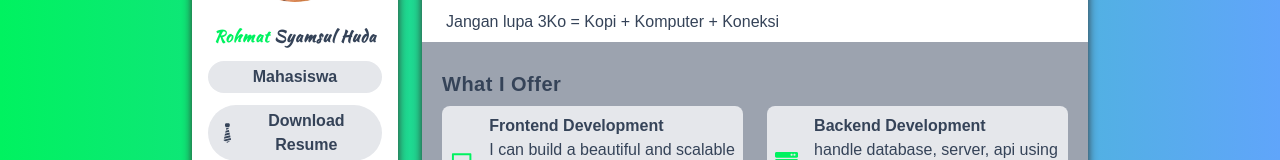
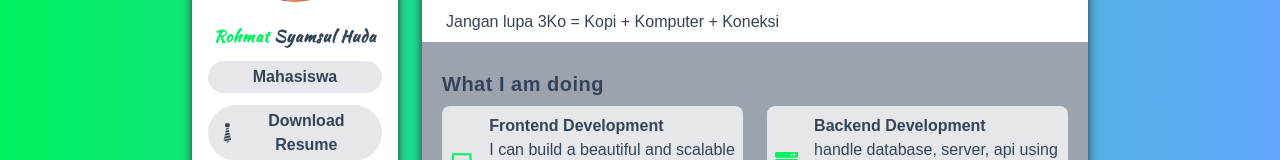
Before and after one commit to rohmatsyam/portofolioku, a Next.js app: page / in a window 1280 px wide. Shown: the part 158-318 px from the top of the page. Built offline with nearby package versions, Linux system fonts and the light colour scheme.

Commit message:
"pindah animations ke components"

```diff
--- a/components/Navbar.tsx
+++ b/components/Navbar.tsx
@@ -26,7 +26,7 @@ const Navbar = () => {
         if(pathname==='/')setActiveItem('About')
         if(pathname==='/projects')setActiveItem('Projects')
         if(pathname==='/resume')setActiveItem('Resume')
-    }, [])
+    }, [pathname])
 
     return (
         <div className="flex justify-between px-5 py-3 my-3">
--- a/components/ProjectCard.tsx
+++ b/components/ProjectCard.tsx
@@ -3,7 +3,7 @@ import Image from "next/image";
 import { FunctionComponent, useState } from "react"
 import { AiFillGithub, AiFillProject } from "react-icons/ai"
 import { MdClose } from "react-icons/md"
-import { fadeInUp, stagger } from "../pages/animations";
+import { fadeInUp, stagger } from "./animations";
 import { IProject } from "../types"
 
 const ProjectCard:FunctionComponent<{project:IProject;showDetail:null|number;setShowDetail:(id:null|number)=>void;}> =
--- a/pages/api/services.ts
+++ /dev/null
@@ -1,7 +0,0 @@
-import { NextApiRequest, NextApiResponse } from "next";
-import { services } from "../../data";
-
-export default (req:NextApiRequest,res:NextApiResponse) => {
-    console.log(services)
-    res.status(200).json({services})
-}
--- a/pages/index.tsx
+++ b/pages/index.tsx
@@ -1,7 +1,7 @@
 import ServiceCard from '../components/ServiceCard'
 import {services} from '../data'
 import { motion } from 'framer-motion'
-import { fadeInUp, routeAnimation, stagger } from './animations'
+import { fadeInUp, routeAnimation, stagger } from '../components/animations'
 
 const index = () => {
   return (
@@ -12,7 +12,7 @@ const index = () => {
       <p className="my-1">Berusaha menjadi versatilis pada bidangnya.</p>
       <p className="my-1">Jangan lupa 3Ko = Kopi + Komputer + Koneksi</p>
       <div className="flex-grow p-5 mt-1 bg-gray-400 dark:bg-dark-100" style={{marginLeft:"-1.5rem",marginRight:"-1.5rem"}}>
-        <h4 className="my-2 text-xl font-bold tracking-wide">What I Offer</h4>
+        <h4 className="my-2 text-xl font-bold tracking-wide">What I am doing</h4>
         <motion.div className="grid gap-6 mt-2 lg:grid-cols-2" variants={stagger} initial="initial" animate="animate">
           {services.map((service,index)=>(
               <motion.div variants={fadeInUp} className="bg-gray-200 rounded-lg lg:col-span-1 dark:bg-dark-200" key={index}>
--- a/pages/projects.tsx
+++ b/pages/projects.tsx
@@ -4,7 +4,7 @@ import ProjectCard from "../components/ProjectCard"
 import ProjectNavbar from "../components/ProjectNavbar"
 import { projects as projectsData } from "../data"
 import { Category } from "../types"
-import { fadeInUp, routeAnimation, stagger } from "./animations"
+import { fadeInUp, routeAnimation, stagger } from "../components/animations"
 
 const Projects = () => {
     const [projects, setProjects] = useState(projectsData);
--- a/pages/resume.tsx
+++ b/pages/resume.tsx
@@ -1,7 +1,7 @@
 import Bar from "../components/Bar"
 import { languages, tools } from "../data"
 import {motion} from 'framer-motion'
-import {fadeInUp, routeAnimation} from './animations'
+import {fadeInUp, routeAnimation} from '../components/animations'
 
 const resume = () => {
 
```
Also changed, not shown: components/animations.ts (renamed from pages/animations.ts).
